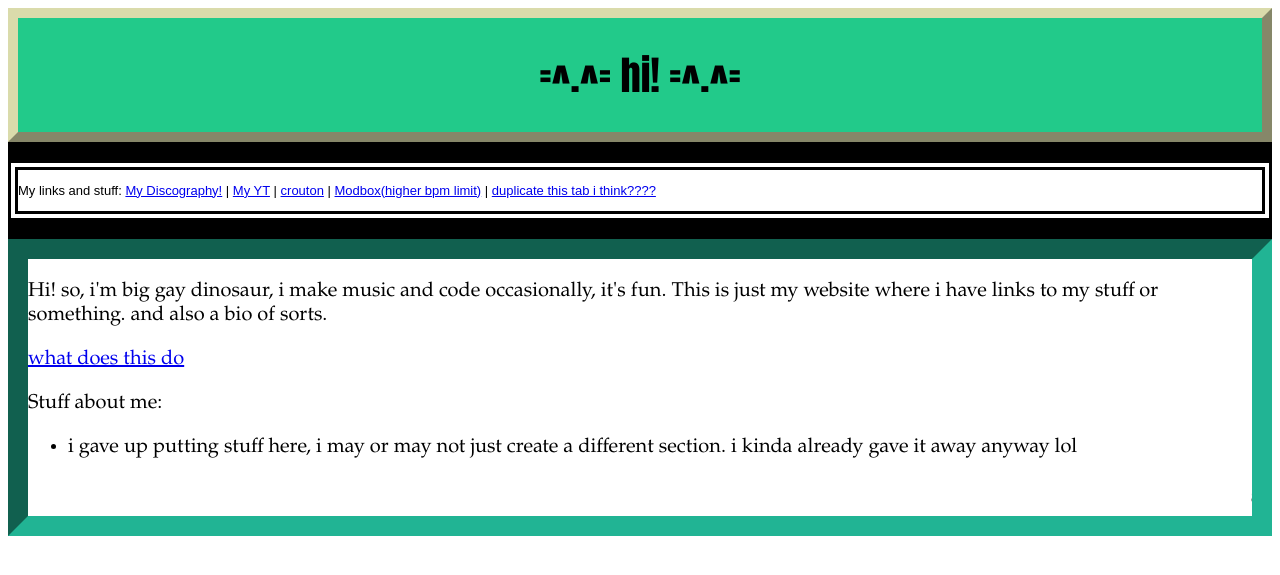
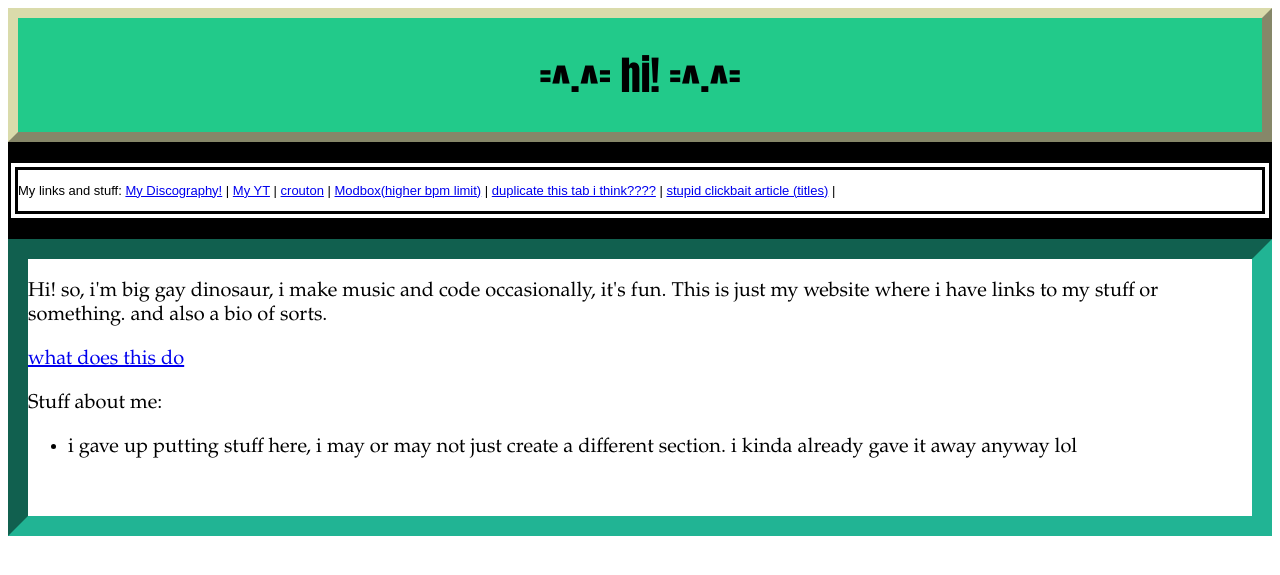
Before and after one commit to big-gay-dinosaur/Website-thingy, a Jekyll site: the page index.html, which Jekyll copies as it is, in a window 1280 px wide. Shown: the top 575 px of the page. Built offline with Jekyll 4.4.1, drawn with Linux system fonts in a browser that asks for light colours.

Commit message:
Add files via upload

```diff
--- a/index.html
+++ b/index.html
@@ -51,7 +51,13 @@
 		<div class="text">
 			<p>My links and stuff:  <a href="https://soundcloud.com/big-gay-dinosaur" rel="noopener noreferrer" target=”_blank”>My Discography!</a> | <a href="https://www.youtube.com/channel/UCeDj1u5caqt3m617NNNim6A" rel="noopener noreferrer" target=”_blank”>My YT</a>
 			| <a href="https://crouton.net/" rel="noopener noreferrer" target=”_blank”>crouton</a> | <a href="https://big-gay-dinosaur.github.io/modboxtone/" rel="noopener noreferrer" target=”_blank”>Modbox(higher bpm limit)</a> |
-			  <a href="https://big-gay-dinosaur.github.io/" rel="noopener noreferrer" target=”_blank”>duplicate this tab i think????</a></p>
+			  <a href="https://big-gay-dinosaur.github.io/" rel="noopener noreferrer" target=”_blank”>duplicate this tab i think????</a> |
+			  <a href="articles.html" rel="noopener noreferrer" >stupid clickbait article (titles)</a> |
+
+
+
+
+			</p>
 		</div>
 		<br>
 		<div class="body">
```
